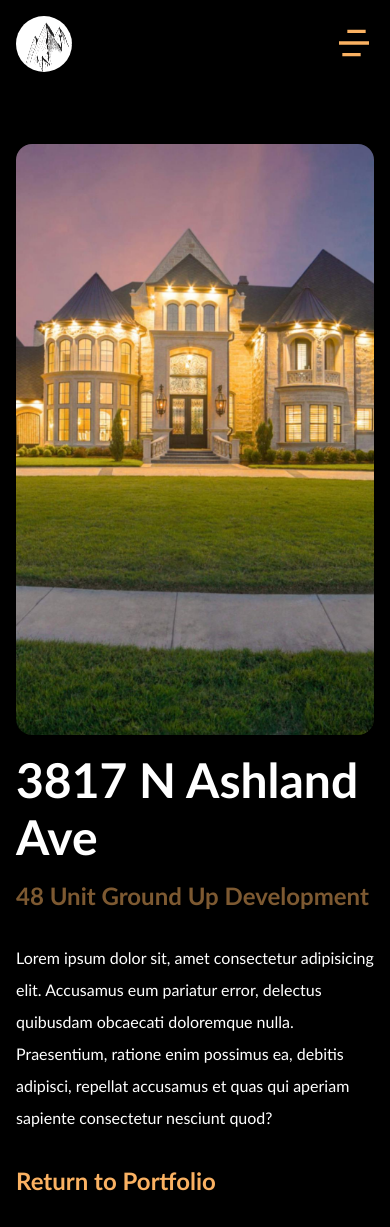
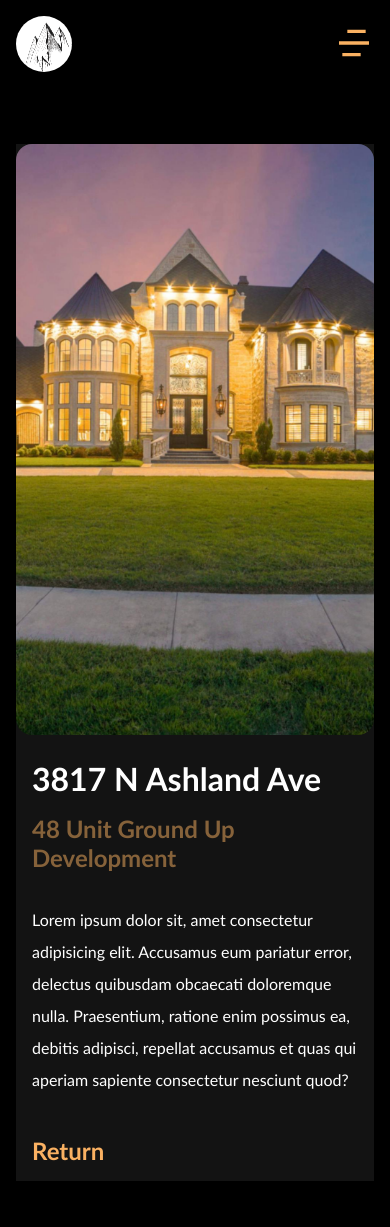
Before and after one commit to damaluku/estate-app, a Next.js app: page /portfolio/1 in a window 390 px wide. Built offline with nearby package versions, Linux system fonts and the light colour scheme.

Commit message:
site updated

```diff
--- a/components/Footer.jsx
+++ b/components/Footer.jsx
@@ -56,7 +56,12 @@ const Footer = () => {
             </ul>
           </div>
           <div className={styles.credits}>
-            <h3>Developed by damian</h3>
+            <h3>
+              Developed by{" "}
+              <a href="https://damianaluku.netlify.app/" target="_blank">
+                Damian
+              </a>
+            </h3>
           </div>
         </div>
       </footer>
--- a/components/ImageCarousel.jsx
+++ b/components/ImageCarousel.jsx
@@ -9,12 +9,23 @@ const ImageCarousel = () => {
   return (
     <>
       <div className={styles.container}>
-        <Carousel autoPlay interval={2500} infiniteLoop showIndicators={false}>
+        <Carousel
+          autoPlay
+          interval={2500}
+          infiniteLoop
+          showIndicators={false}
+          showThumbs={false}
+        >
           {images.map((image) => {
             return (
               <>
                 <div key={image.id} className={styles.imageContainer}>
-                  <Image src={image.source} alt={image.alt} layout="fill" />
+                  <Image
+                    src={image.source}
+                    alt={image.alt}
+                    layout="fill"
+                    priority
+                  />
                   <p className="legend">{image.alt}</p>
                 </div>
               </>
--- a/pages/portfolio/[id].js
+++ b/pages/portfolio/[id].js
@@ -15,15 +15,19 @@ const Details = ({ image, description, address, details }) => {
   return (
     <>
       <Container className={styles.container}>
+        <div className={styles.cover}>
           <div>
             <div className={styles.image}>
               <Image src={image} alt={address} layout="fill" />
             </div>
+            <div className={styles.info}>
               <h2>{address}</h2>
               <h3>{description}</h3>
               <p>{details}</p>
             </div>
-        <Link href="/portfolio">Return to Portfolio</Link>
+          </div>
+          <Link href="/portfolio">Return</Link>
+        </div>
       </Container>
     </>
   );
--- a/styles/Details.module.css
+++ b/styles/Details.module.css
@@ -1,8 +1,15 @@
 .container {
   width: 100%;
   min-height: 100vh;
-  /* padding: 0 2rem; */
   padding-bottom: 2rem;
+  display: flex;
+  justify-content: center;
+}
+
+.cover {
+  max-width: 800px;
+  padding: 2rem;
+  background-color: rgb(19, 19, 19);
 }
 
 .image {
@@ -50,3 +57,23 @@
     padding: 0 2rem;
   }
 }
+
+@media screen and (max-width: 750px) {
+  .cover {
+    max-width: 100%;
+    padding: 0;
+    padding-bottom: 1rem;
+  }
+
+  .info {
+    padding: 0.5rem 1rem;
+  }
+
+  .container h2 {
+    font-size: 2rem;
+  }
+
+  .container a {
+    margin-left: 1rem;
+  }
+}
--- a/styles/Home.module.css
+++ b/styles/Home.module.css
@@ -1,8 +1,5 @@
 .container {
-  background-color: var(--primary);
-  background-image: url("/bg1.webp");
-  background-repeat: no-repeat;
-  background-size: cover;
+  background-color: var(--secondary);
   background-position: center;
   height: 100vh;
   width: 100%;
```
Also changed, not shown: 1 other file (tests, documents, lock files or other folders). Lines whose indentation alone changed are shown as unchanged.
